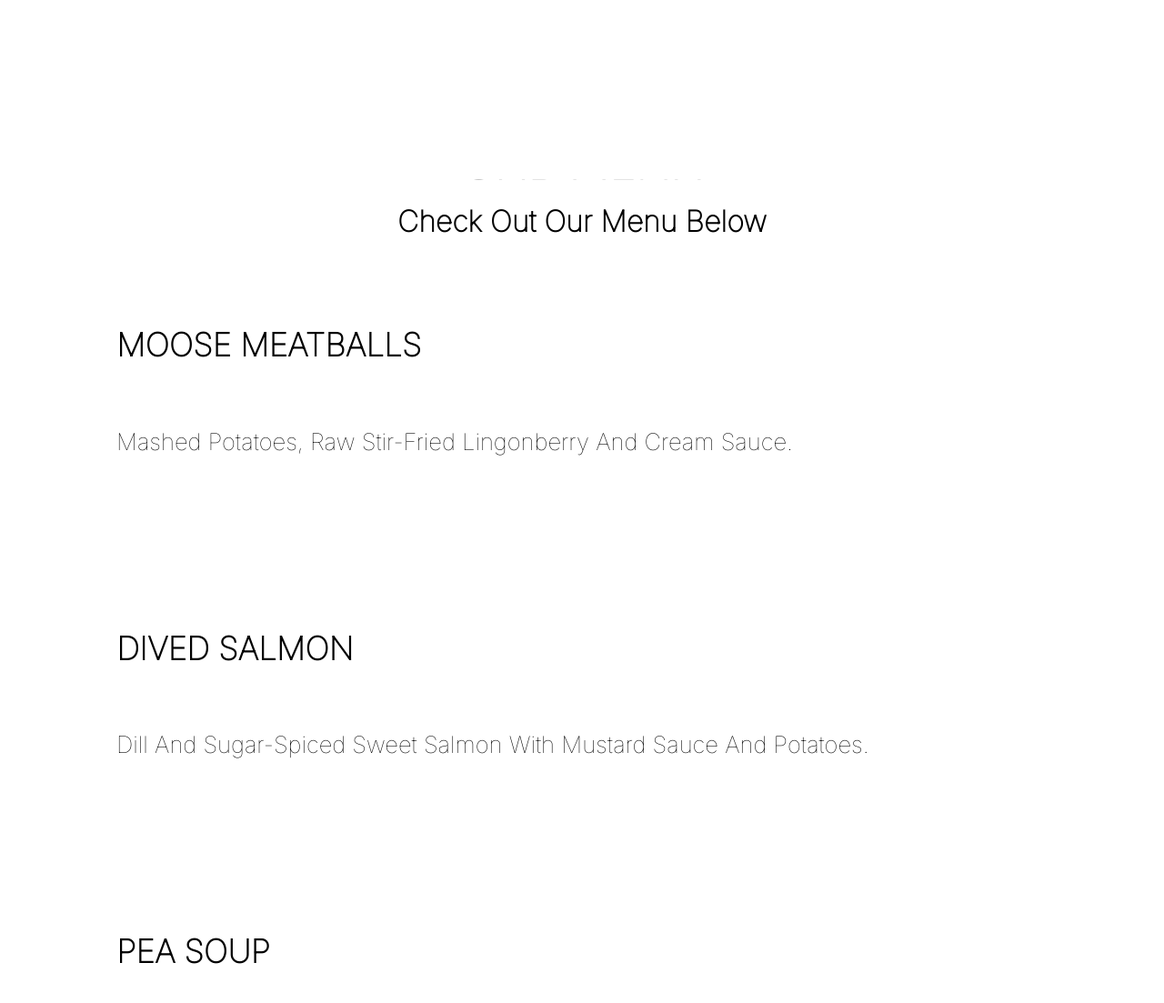
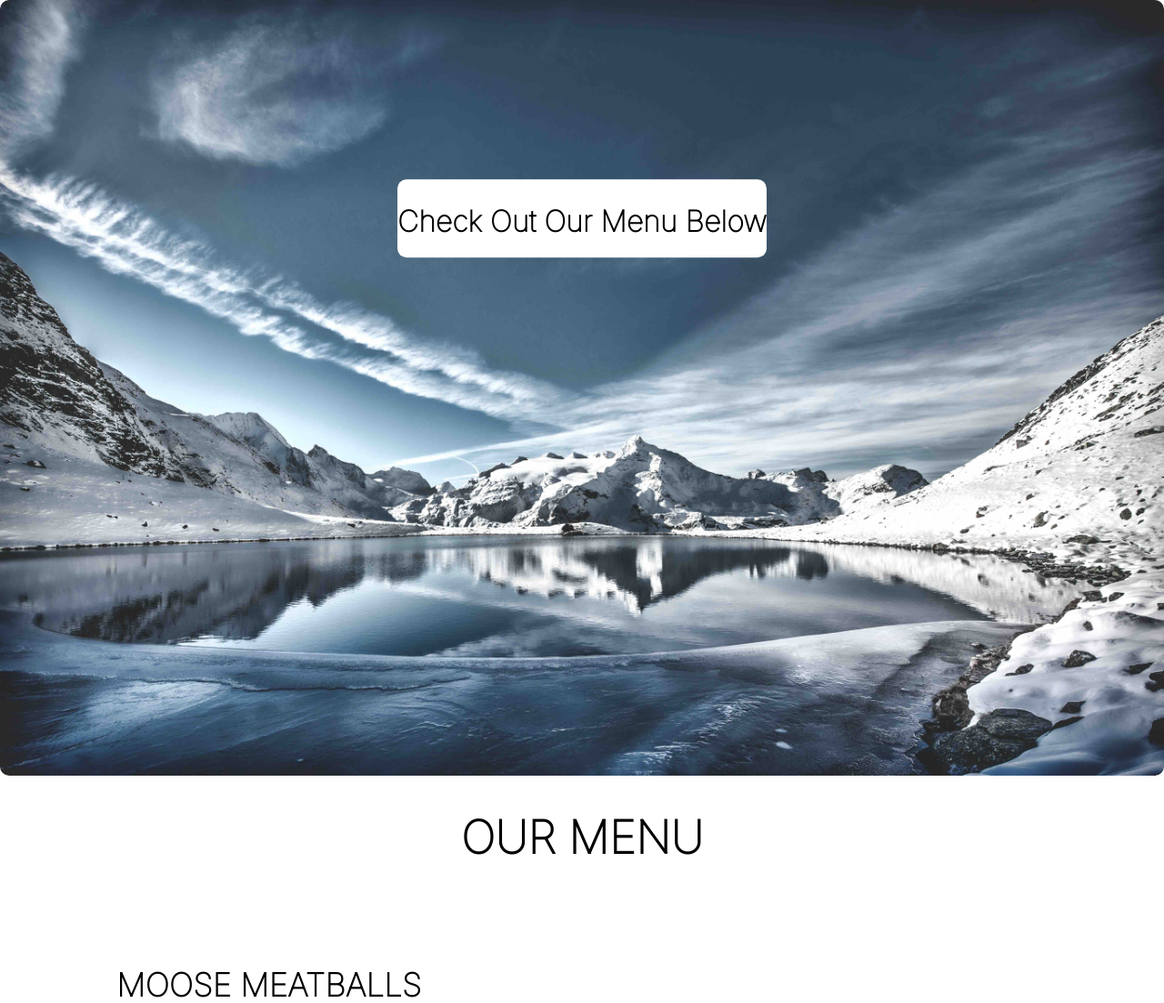
Before and after one commit to matgus217/Green-Corner, a Django app: page /menu.html in a window 1280 px wide. Shown: the part 160-1263 px from the top of the page at 91% size. Run offline with Django 3.2, Linux system fonts and the light colour scheme; some libraries are stand-ins or nearby versions; some web fonts are replaced; grey boxes are pictures that could not be loaded.

Commit message:
Remove video and added a image

```diff
--- a/pages/templates/pages/menu.html
+++ b/pages/templates/pages/menu.html
@@ -9,13 +9,9 @@
     <meta name="description" content="Locally grown food Gothenburg" />
     <meta name="keywords" content="Locally grown food Gotehburg" />
 
-    <script
-      src="https://kit.fontawesome.com/032f9bfe1a.js"
-      crossorigin="anonymous"
-    ></script>
+    <script src="https://kit.fontawesome.com/032f9bfe1a.js" crossorigin="anonymous"></script>
 
     <link rel="stylesheet" href="{% static 'css/style.css' %}" />
-
     <title>North Corner</title>
   </head>
 
@@ -43,9 +39,8 @@
       </div>
     </header>
     <section class="video-intro">
-        <div class="tm-video-wrapper">
-        <video autoplay="" muted="" loop="" id="tm-video">
-        <source  src="{% static 'harbour.mp4' %}" alt="harbour" type="video/mp4">"
+
+        <img src="{% static 'snow3.jpg' %}" alt="snow" />
       </div>
         <div class="banner-text">
             <h2>Check Out Our Menu Below</h2>
```
Also changed, not shown: static/snow3.jpg (added), 1 other file.
